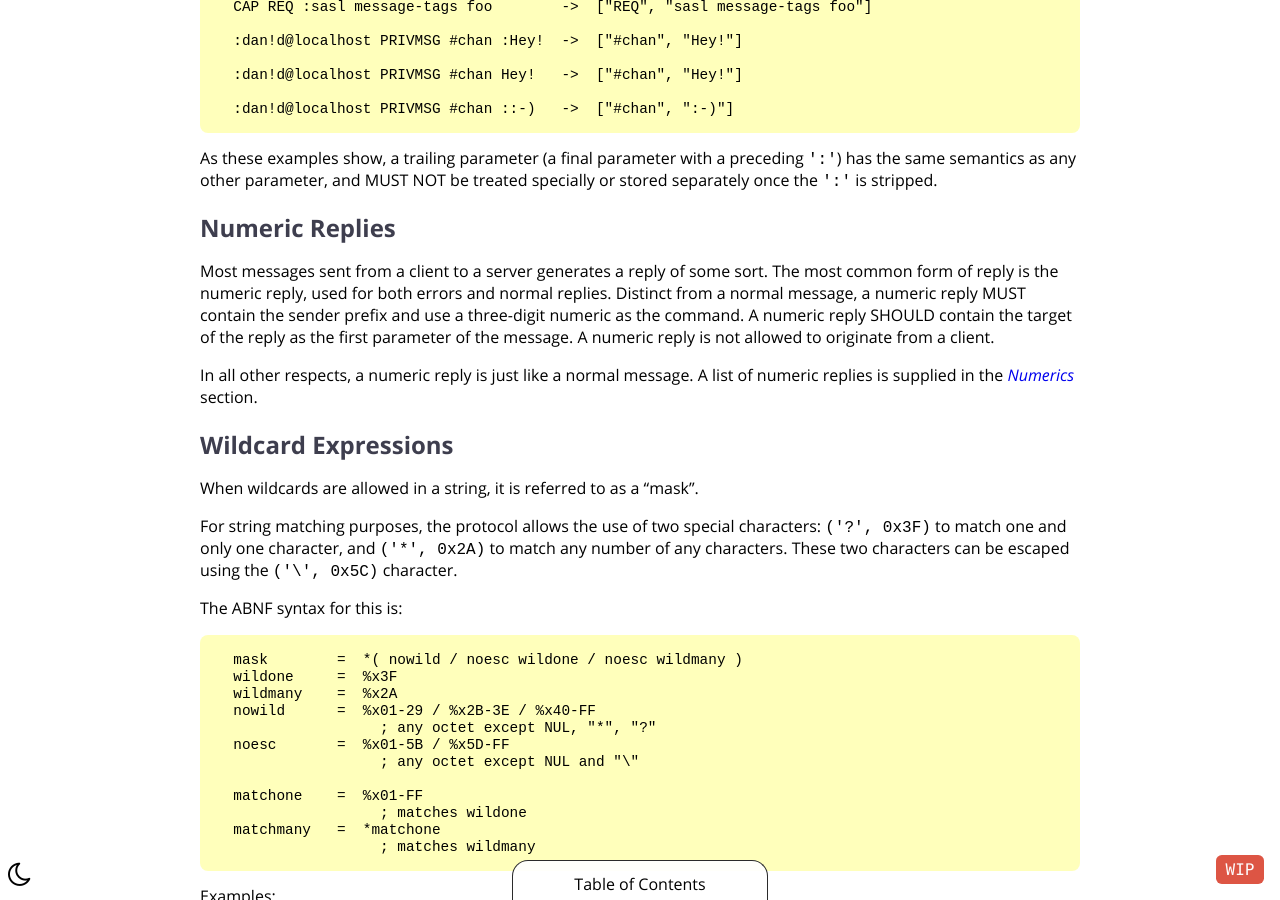
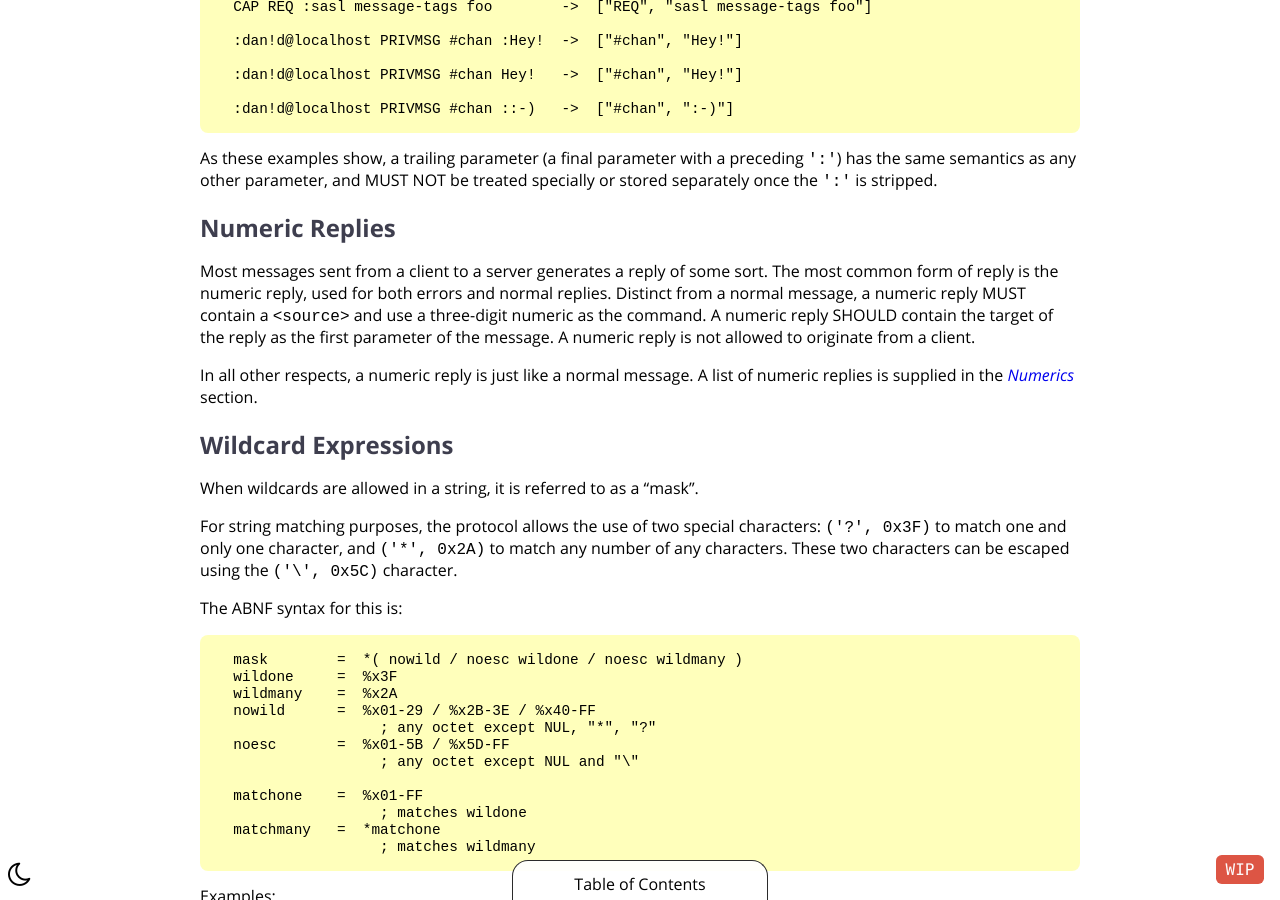
Before and after one commit to ircdocs/modern-irc, a Jekyll site: the page built from index.md, in a window 1280 px wide and 900 px high, scrolled down 9855 px. Built offline with Jekyll 4.4.1, drawn with Linux system fonts in a browser that asks for light colours; some of the changed text lies outside the part shown.

Commit message:
Drop remaining references to <prefix> and unify how <source> is referenced.

```diff
--- a/index.md
+++ b/index.md
@@ -277,7 +277,7 @@ Messages have this format, as rough ABNF:
 The specific parts of an IRC message are:
 
 - **tags**: Optional metadata on a message, starting with `('@', 0x40)`.
-- **source**: Optional note of where the message came from, starting with `(':', 0x3A)`. Also called the **prefix**.
+- **source**: Optional note of where the message came from, starting with `(':', 0x3A)`.
 - **command**: The specific command this message represents.
 - **parameters**: If it exists, data relevant to this specific command.
 
@@ -375,7 +375,7 @@ As these examples show, a trailing parameter (a final parameter with a preceding
 
 ## Numeric Replies
 
-Most messages sent from a client to a server generates a reply of some sort. The most common form of reply is the numeric reply, used for both errors and normal replies. Distinct from a normal message, a numeric reply MUST contain the sender prefix and use a three-digit numeric as the command. A numeric reply SHOULD contain the target of the reply as the first parameter of the message. A numeric reply is not allowed to originate from a client.
+Most messages sent from a client to a server generates a reply of some sort. The most common form of reply is the numeric reply, used for both errors and normal replies. Distinct from a normal message, a numeric reply MUST contain a `<source>` and use a three-digit numeric as the command. A numeric reply SHOULD contain the target of the reply as the first parameter of the message. A numeric reply is not allowed to originate from a client.
 
 In all other respects, a numeric reply is just like a normal message. A list of numeric replies is supplied in the [Numerics](#numerics) section.
 
@@ -868,7 +868,7 @@ Servers MAY reject the command with the `ERR_CHANOPRIVSNEEDED` numeric. In parti
 
 If the user is already on the target channel, the server MUST reject the command with the `ERR_USERONCHANNEL` numeric.
 
-When the invite is successful, the server MUST send a `RPL_INVITING` numeric to the command issuer, and an `INVITE` message, with the issuer as prefix, to the target user.  Other channel members SHOULD NOT be notified.
+When the invite is successful, the server MUST send a `RPL_INVITING` numeric to the command issuer, and an `INVITE` message, with the issuer as `<source>`, to the target user.  Other channel members SHOULD NOT be notified.
 
 Numeric Replies:
 
@@ -1237,7 +1237,7 @@ If `<target>` is a channel name, it may be prefixed with one or more [channel me
 
 If `<target>` is a user and that user has been set as away, the server may reply with an {% numeric RPL_AWAY %} numeric and the command will continue.
 
-The `PRIVMSG` message is sent from the server to client to deliver a message to that client. The `<prefix>` of the message represents the user or server that sent the message, and the `<target>` represents the target of that `PRIVMSG` (which may be the client, a channel, etc).
+The `PRIVMSG` message is sent from the server to client to deliver a message to that client. The `<source>` of the message represents the user or server that sent the message, and the `<target>` represents the target of that `PRIVMSG` (which may be the client, a channel, etc).
 
 Numeric Replies:
 
```
